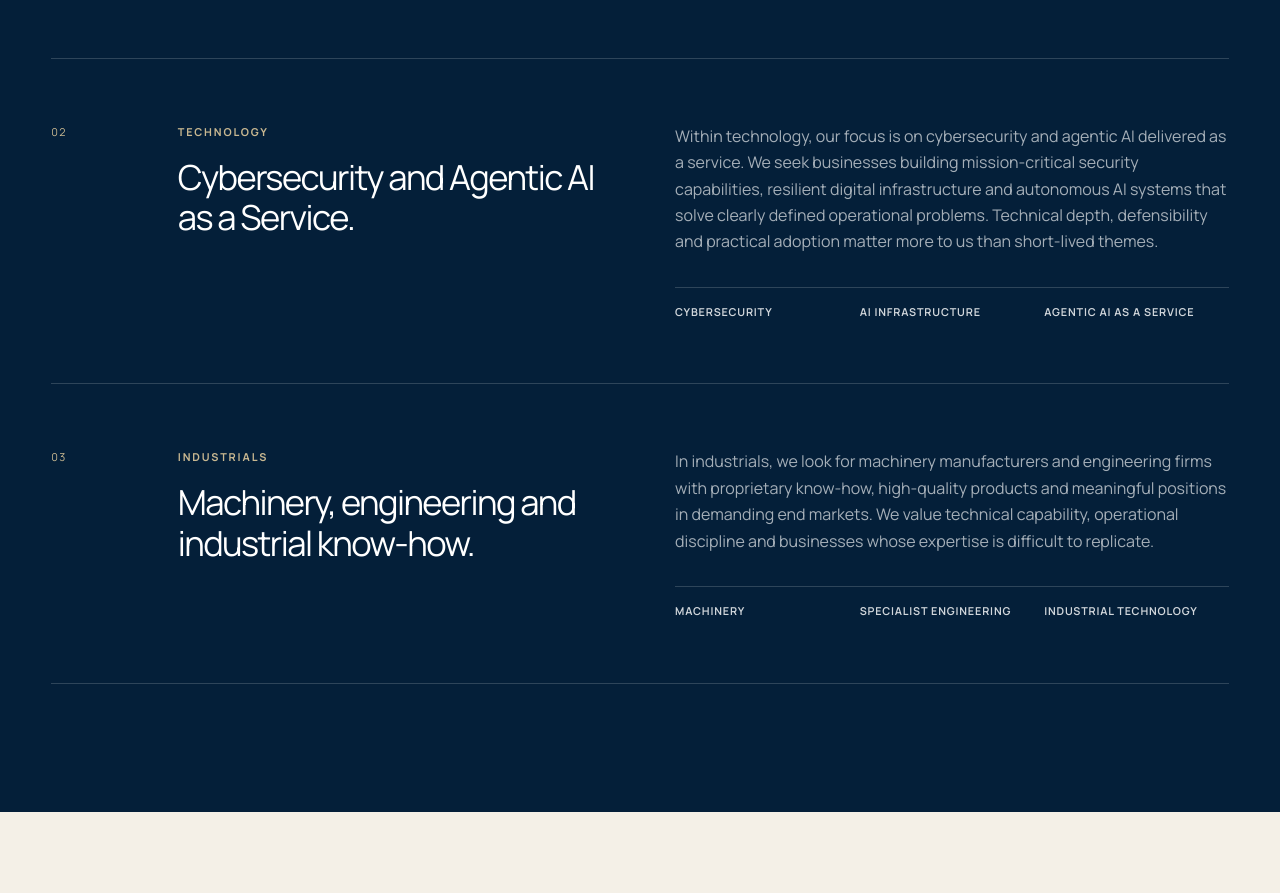
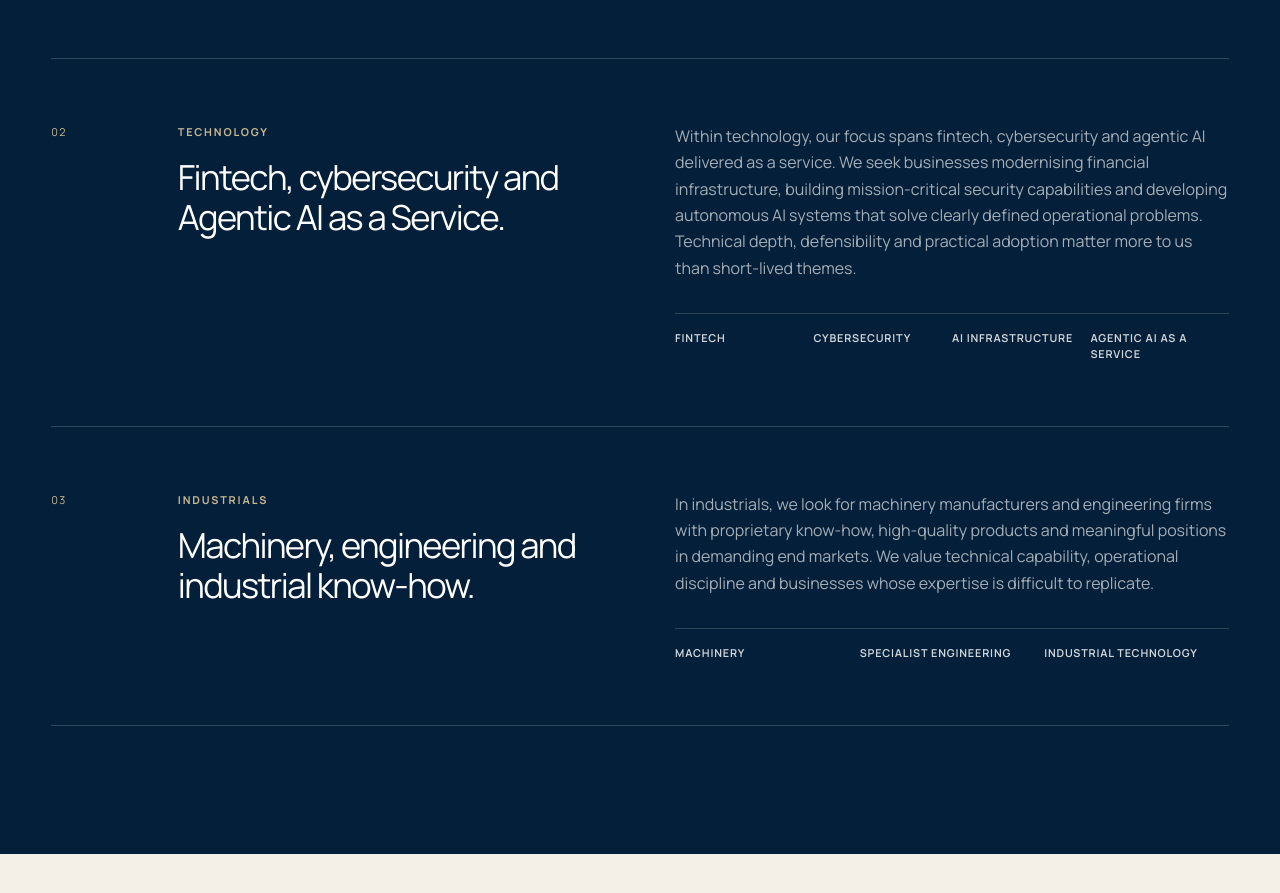
Before and after one commit to muratpwg99-bot/aurevon-partners-web, a website: page about.html in a window 1280 px wide. Shown: the part 2260-3153 px from the top of the page. Drawn offline with Linux system fonts and the light colour scheme.

Commit message:
refine: add fintech to technology focus

```diff
--- a/about.html
+++ b/about.html
@@ -83,11 +83,12 @@
             <span class="sector-number">02</span>
             <div class="sector-heading">
               <p class="sector-name">Technology</p>
-              <h3>Cybersecurity and Agentic AI as a Service.</h3>
+              <h3>Fintech, cybersecurity and Agentic AI as a Service.</h3>
             </div>
             <div class="sector-detail">
-              <p>Within technology, our focus is on cybersecurity and agentic AI delivered as a service. We seek businesses building mission-critical security capabilities, resilient digital infrastructure and autonomous AI systems that solve clearly defined operational problems. Technical depth, defensibility and practical adoption matter more to us than short-lived themes.</p>
-              <ul class="sector-themes" aria-label="Technology areas of interest">
+              <p>Within technology, our focus spans fintech, cybersecurity and agentic AI delivered as a service. We seek businesses modernising financial infrastructure, building mission-critical security capabilities and developing autonomous AI systems that solve clearly defined operational problems. Technical depth, defensibility and practical adoption matter more to us than short-lived themes.</p>
+              <ul class="sector-themes sector-themes-four" aria-label="Technology areas of interest">
+                <li>Fintech</li>
                 <li>Cybersecurity</li>
                 <li>AI infrastructure</li>
                 <li>Agentic AI as a Service</li>
--- a/assets/styles.css
+++ b/assets/styles.css
@@ -166,6 +166,7 @@ button { color: inherit; }
 .sector-detail { display: grid; grid-template-rows: 1fr auto; align-self: stretch; }
 .sector-detail > p { margin: 0; color: rgba(255,255,255,.64); }
 .sector-themes { display: grid; grid-template-columns: repeat(3, minmax(0, 1fr)); gap: 0; width: 100%; margin: 2rem 0 0; padding: 0; border-top: 1px solid rgba(255,255,255,.17); list-style: none; }
+.sector-themes-four { grid-template-columns: repeat(4, minmax(0, 1fr)); }
 .sector-themes li { box-sizing: border-box; align-self: start; min-width: 0; padding: 1rem 1rem 0 0; color: rgba(255,255,255,.82); font-size: .68rem; font-weight: 650; letter-spacing: .075em; line-height: 1.45; text-align: left; text-transform: uppercase; }
 .investment-lens { background: var(--ivory); }
 .investment-lens-head { display: grid; grid-template-columns: 1fr .65fr; gap: 5rem; margin-top: clamp(3rem, 6vw, 6rem); align-items: end; }
```
Also changed, not shown: index.html (+1 -1 lines).
